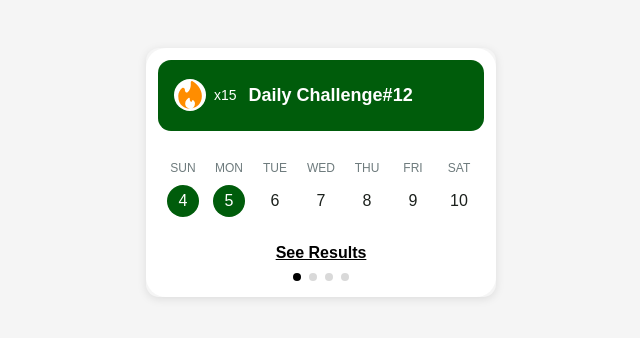
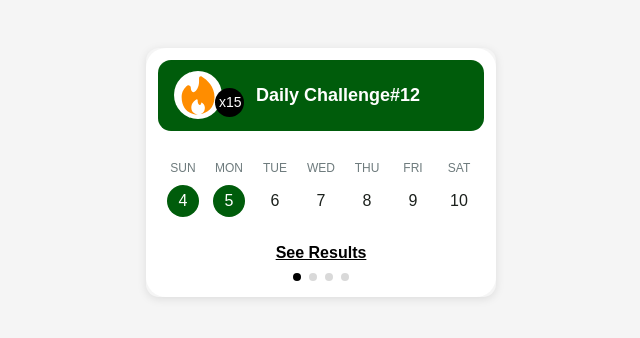
Before and after one commit to 0usernamee/dino-code, a Next.js app in the folder dino-code/: page /Tester in a window 1280 px wide. Shown: the part 228-566 px from the top of the page, without its empty margins (319-959 px from the left). Built offline with nearby package versions, Linux system fonts and the light colour scheme.

Commit message:
fixed flame size + streak w/Diego

```diff
--- a/dino-code/app/components/ChallengeCarousel.js
+++ b/dino-code/app/components/ChallengeCarousel.js
@@ -237,10 +237,18 @@ export default function ChallengeCarousel() {
                 >
                   <div className={styles.headerContent}>
                     <div className={styles.flameIcon}>
-<svg width="42" height="28" viewBox="0 0 42 48" fill="none" xmlns="http://www.w3.org/2000/svg">
-<path d="M24.2759 46.9385C31.7221 45.4162 41.3499 39.9529 41.3499 25.8258C41.3499 12.9698 32.1232 4.40904 25.4886 0.475467C24.0164 -0.397407 22.293 0.750512 22.293 2.48727V6.92958C22.293 10.4326 20.849 16.8267 16.8363 19.4863C14.7877 20.8441 12.5752 18.8118 12.3262 16.3329L12.1218 14.2974C11.8841 11.931 9.52109 10.4945 7.66674 11.9373C4.33538 14.5292 0.853996 19.0679 0.853996 25.8258C0.853996 43.1023 13.4527 47.4215 19.752 47.4215C20.1184 47.4215 20.5035 47.4103 20.9045 47.3867C17.7939 47.1156 12.7645 45.1472 12.7645 38.7824C12.7645 33.8036 16.326 30.4353 19.0319 28.7981C19.7596 28.3576 20.6115 28.9295 20.6115 29.7925V31.2239C20.6115 32.3194 21.0269 34.032 22.0157 35.2042C23.1348 36.5307 24.7773 35.141 24.9097 33.3964C24.9517 32.8461 25.4943 32.4953 25.9617 32.774C27.4893 33.6846 29.4393 35.6296 29.4393 38.7824C29.4393 43.758 26.7499 46.0469 24.2759 46.9385Z" fill="#FF8D00"/>
-</svg>
-
+                      <svg
+                        width="40"
+                        height="39"
+                        viewBox="0 0 42 48"
+                        fill="none"
+                        xmlns="http://www.w3.org/2000/svg"
+                      >
+                        <path
+                          d="M24.2759 46.9385C31.7221 45.4162 41.3499 39.9529 41.3499 25.8258C41.3499 12.9698 32.1232 4.40904 25.4886 0.475467C24.0164 -0.397407 22.293 0.750512 22.293 2.48727V6.92958C22.293 10.4326 20.849 16.8267 16.8363 19.4863C14.7877 20.8441 12.5752 18.8118 12.3262 16.3329L12.1218 14.2974C11.8841 11.931 9.52109 10.4945 7.66674 11.9373C4.33538 14.5292 0.853996 19.0679 0.853996 25.8258C0.853996 43.1023 13.4527 47.4215 19.752 47.4215C20.1184 47.4215 20.5035 47.4103 20.9045 47.3867C17.7939 47.1156 12.7645 45.1472 12.7645 38.7824C12.7645 33.8036 16.326 30.4353 19.0319 28.7981C19.7596 28.3576 20.6115 28.9295 20.6115 29.7925V31.2239C20.6115 32.3194 21.0269 34.032 22.0157 35.2042C23.1348 36.5307 24.7773 35.141 24.9097 33.3964C24.9517 32.8461 25.4943 32.4953 25.9617 32.774C27.4893 33.6846 29.4393 35.6296 29.4393 38.7824C29.4393 43.758 26.7499 46.0469 24.2759 46.9385Z"
+                          fill="#FF8D00"
+                        />
+                      </svg>
                     </div>
                     {challenge.streak && (
                       <div className={styles.streakBadge}>
--- a/dino-code/app/components/ChallengeCarousel.module.css
+++ b/dino-code/app/components/ChallengeCarousel.module.css
@@ -54,8 +54,8 @@
 .flameIcon {
   background-color: white;
   border-radius: 50%;
-  width: 32px;
-  height: 32px;
+  width: 48px;
+  height: 48px;
   display: flex;
   align-items: center;
   justify-content: center;
@@ -63,9 +63,17 @@
 }
 
 .streakBadge {
+  background-color: #000;
   color: white;
   font-size: 14px;
   font-weight: 500;
+  border-radius: 100%;
+  padding: 4px;
+  width: 29px;
+  text-align: center;
+  z-index: 2;
+  margin-left: -15px;
+  margin-top: 15px;
 }
 
 .cardTitle {
```
